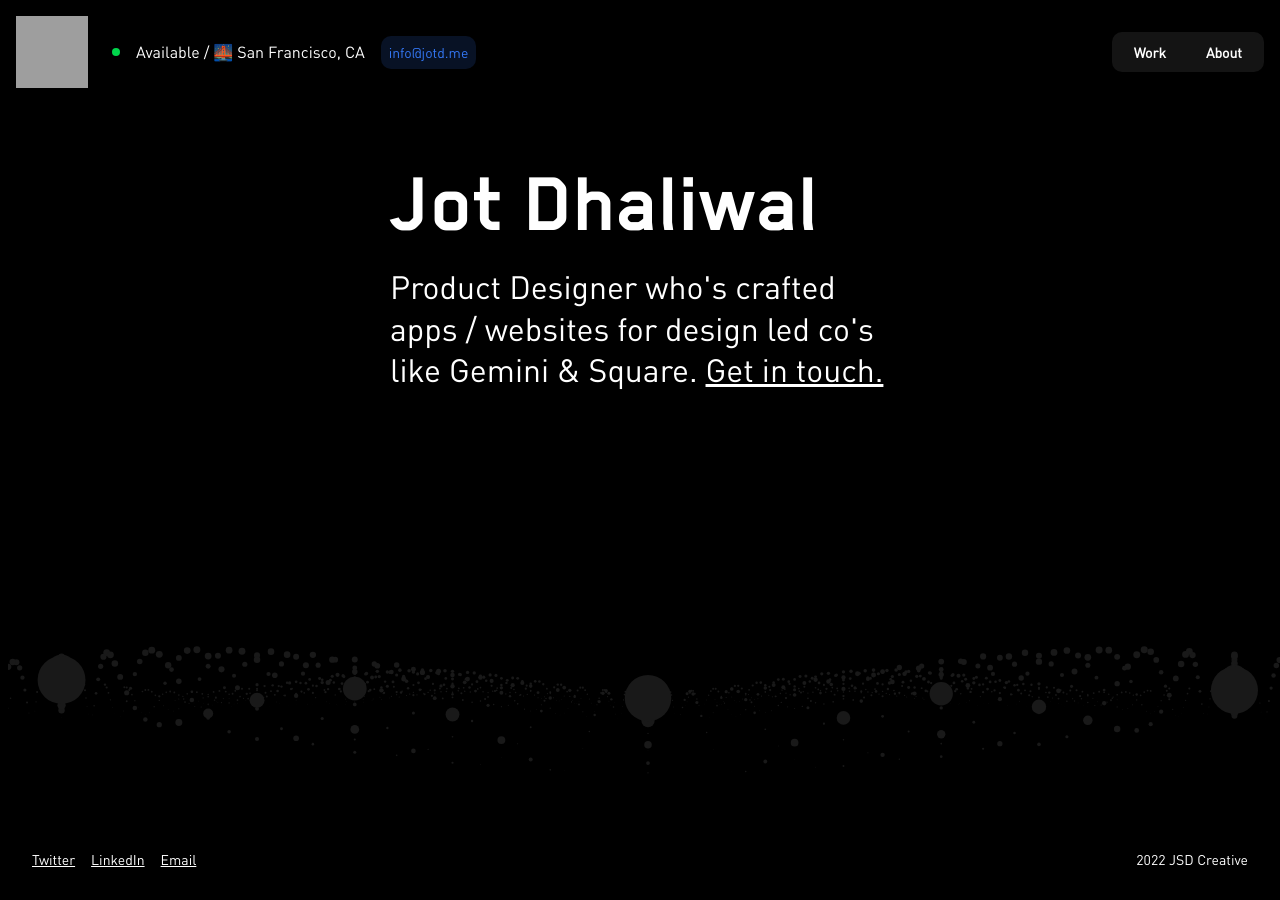
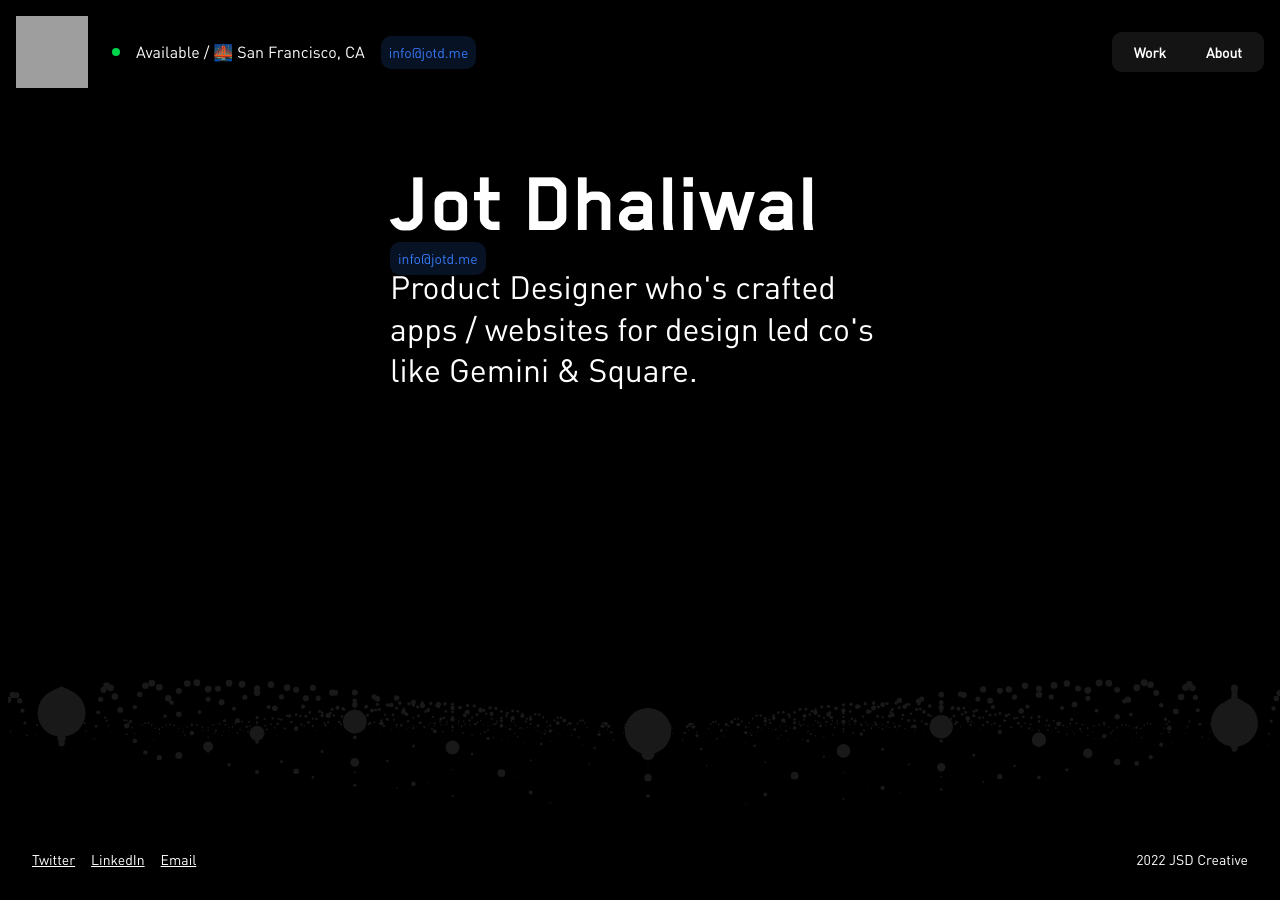
Before and after one commit to jotd/jotd-portfolio, a Jekyll site: the page index.html, which Jekyll copies as it is, in a window 1280 px wide and 900 px high. Built offline with Jekyll 4.4.1, drawn with Linux system fonts in a browser that asks for light colours; grey boxes are pictures that could not be loaded.

Commit message:
Update index.html

```diff
--- a/index.html
+++ b/index.html
@@ -45,25 +45,10 @@
       <h1 class="header-home">Jot Dhaliwal</h1>
       <div class="tagline-home">
         Product Designer who's crafted apps / websites for design led co's like Gemini & Square.
-        <a href="mailto:info@jotd.me?subject=Inquiry%20from%20website" class="underline">Get in touch.</a>
       </div>
-      <!-- <div> <img class="logos" src="https://jotsd.s3.us-west-1.amazonaws.com/home/logos.png" alt=""> </div> -->
-      <!-- <div class="content-row">
-        <div class="text-container-2">
-          <div class="text-block-left">
-            Email
-          </div>
-          <div class="text-block-right">info@jotd.me </div>
-        </div>
-      </div> -->
-      <!-- <div class="content-row">
-        <div class="text-container-2">
-          <div class="text-block-left">
-            Text
-          </div>
-          <div class="text-block-right">(916) 832-5322 </div>
-        </div>
-      </div> -->
+
+      <a class="cta" href="mailto:info@jotd.me?subject=Inquiry%20from%20website"> info@jotd.me</a>
+
     </div>
 
 
```
